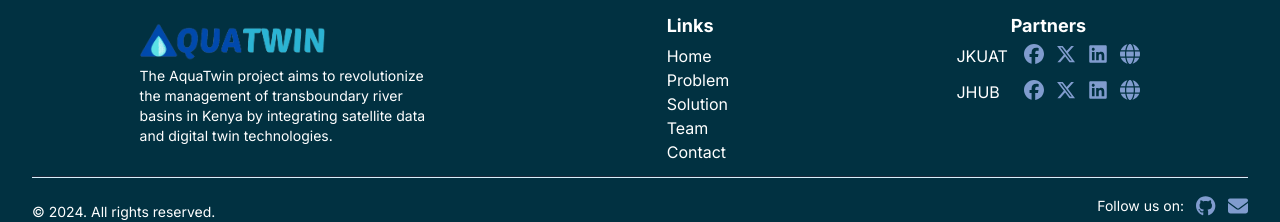
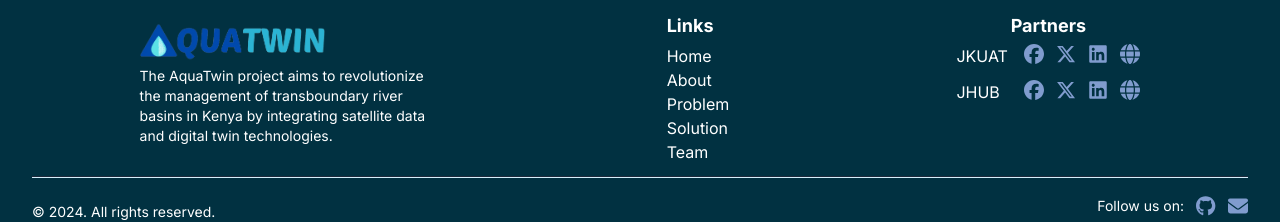
Before and after one commit to AquaTwin/Website, a Next.js app: page / in a window 1280 px wide. Shown: the part 3448-3670 px from the top of the page. Built offline with nearby package versions, Linux system fonts and the light colour scheme.

Commit message:
fix(shared): fix footer links to work in about page

```diff
--- a/src/components/footer.tsx
+++ b/src/components/footer.tsx
@@ -6,11 +6,12 @@ import { NavLink } from "./ui/navlinks";
 
 const Footer = () => {
   const links: NavLink[] = [
-    { text: "Home", href: "#hero" },
-    { text: "Problem", href: "#problem-statement" },
-    { text: "Solution", href: "#solution" },
-    { text: "Team", href: "#team" },
-    { text: "Contact", href: "#contact" },
+    { text: "Home", href: "/#hero" },
+    { text: "About", href: "/about"},
+    { text: "Problem", href: "/#problem-statement" },
+    { text: "Solution", href: "/#solution" },
+    { text: "Team", href: "/#team" },
+    // { text: "Contact", href: "/#contact" },
   ];
 
   return (
```
